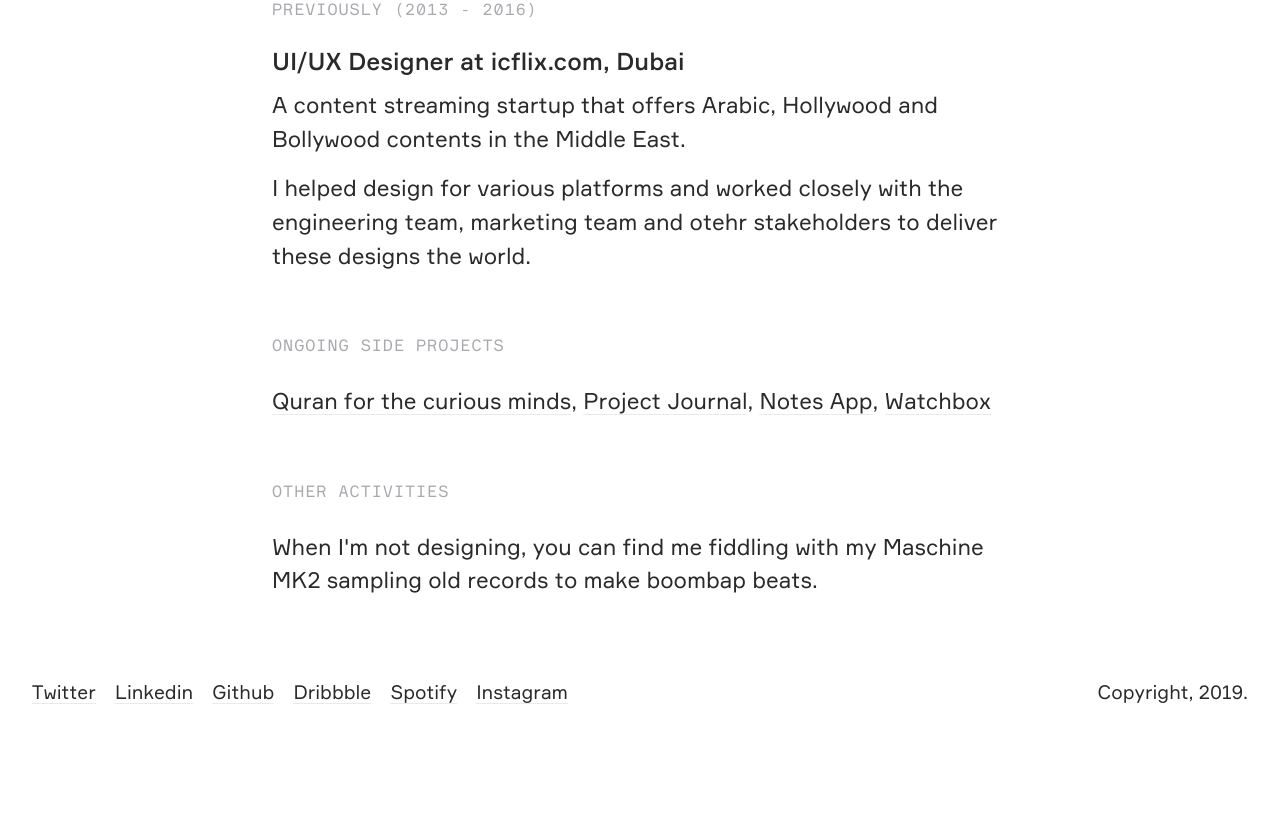
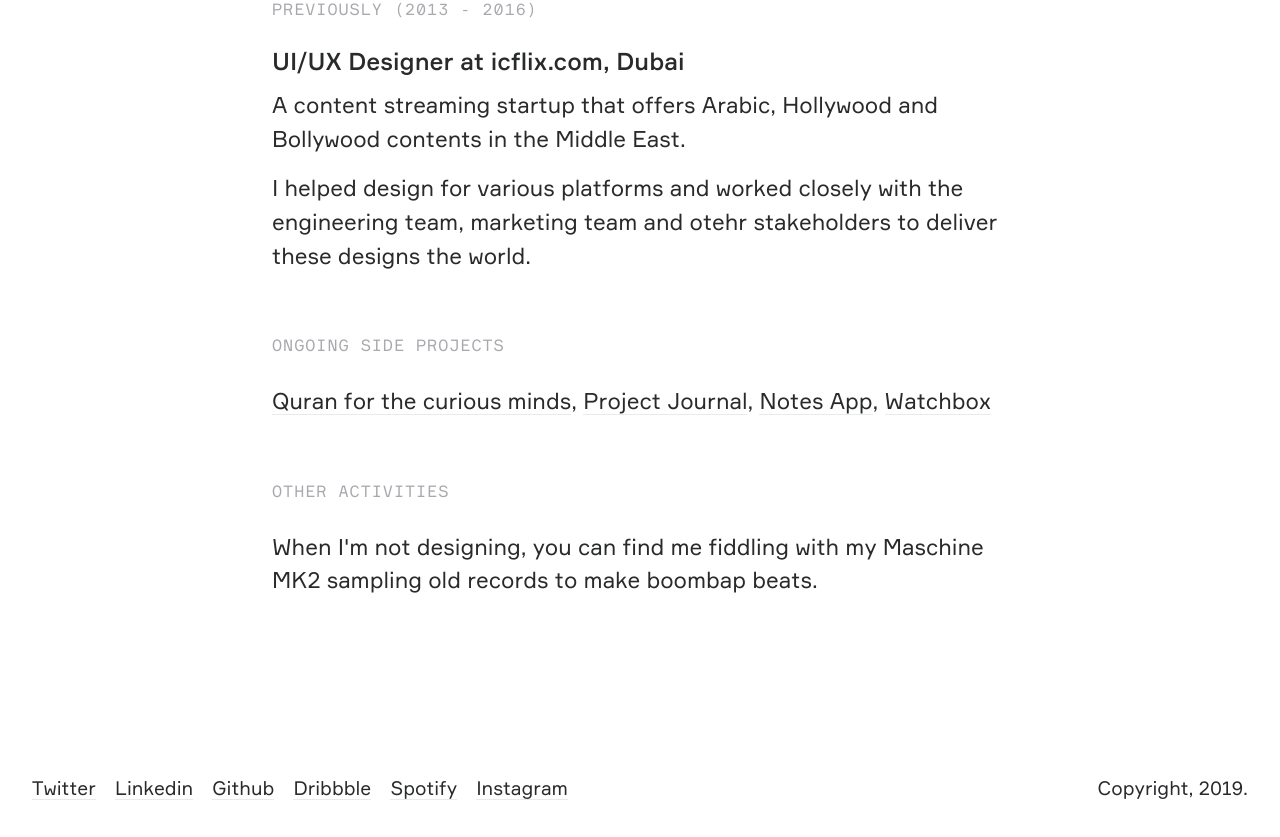
Before and after one commit to rosanusi/portfolio, a Gatsby site: page /profile in a window 1280 px wide. Shown: the part 1452-2289 px from the top of the page. Before the commit the page ends 2193 px from the top, so only its background shows below. Built offline with nearby package versions, Linux system fonts and the light colour scheme; Gatsby itself is replaced by a stand-in of ours; a small style sheet from the web is missing.

Commit message:
Updated the footer hanging in the air

```diff
--- a/src/scss/main.scss
+++ b/src/scss/main.scss
@@ -97,6 +97,9 @@ p {
 
 .rdwn-wrap {
     padding : 2rem;
+    min-height : 100vh;
+    display: flex;
+    flex-flow: column nowrap;
 }
 
 .rdwn-grid-container {
@@ -107,6 +110,7 @@ p {
     grid-template-rows: repeat(auto);
     margin: 0 auto;
     margin-top: 10em;
+    margin-bottom: 10em;
 
     @media screen and (max-width: 900px) {
         grid-template-columns: 1fr;
@@ -236,6 +240,11 @@ p {
     text-transform: uppercase;
     letter-spacing: 1px;
     color : $light-body-color;
+}
+
+
+.rdwn-container-works {
+    margin-bottom : 10rem;
 }
 
 .rdwn-works-main {
@@ -456,11 +465,11 @@ p {
 footer {
     display: flex;
     flex-flow: row;
-    margin-top : 4rem;
+    margin-top: auto;
     font-size : 1.2rem;
     line-height : 1.5;
     font-family: Formular;
-
+    place-self: auto;
 
     .rdwn-socials {
 
```
Also changed, not shown: src/css/main.css, 1 other file.
